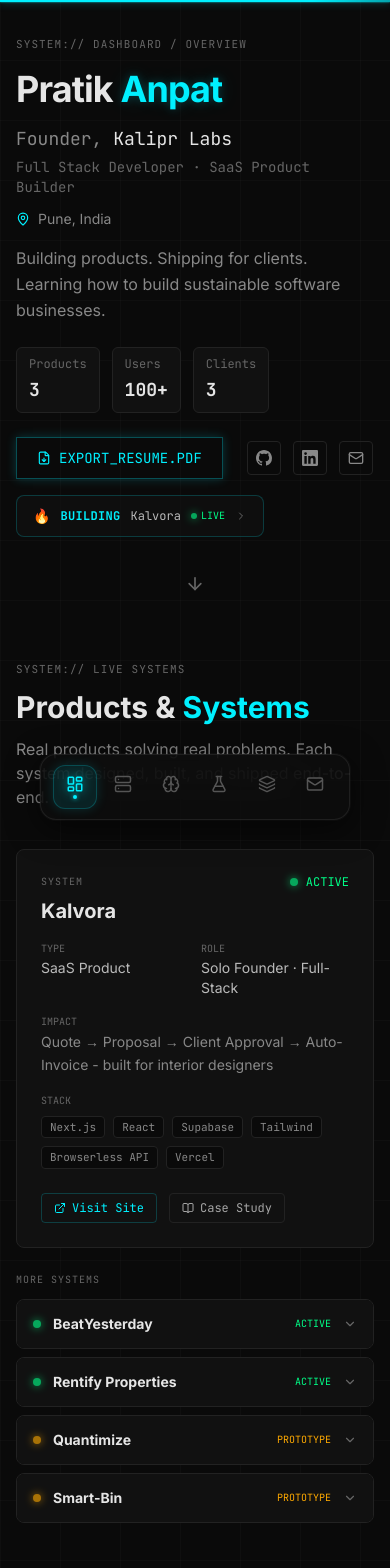
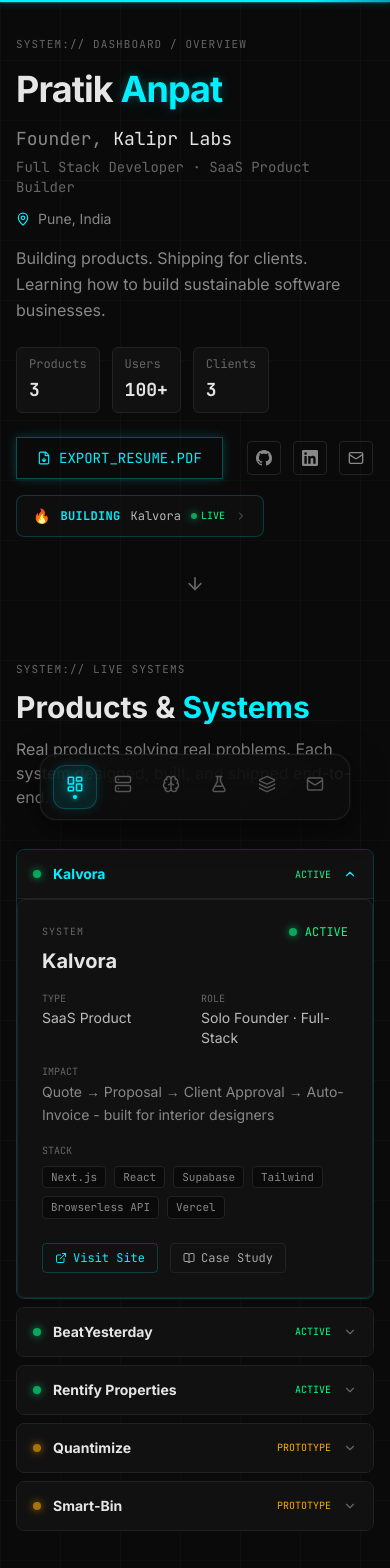
Before and after one commit to pratikanpat/Portfolio, a Next.js app: page / in a window 390 px wide. Shown: the top 1568 px of the page. Built offline with nearby package versions, Linux system fonts and the light colour scheme.

Commit message:
refactor: unified projects accordion — all in one container, Kalvora default open

```diff
--- a/src/components/SystemsSection.tsx
+++ b/src/components/SystemsSection.tsx
@@ -209,7 +209,7 @@ function CompactProjectRow({ project, index, isExpanded, onToggle }: CompactCard
 }
 
 export default function SystemsSection() {
-  const [expandedIndex, setExpandedIndex] = useState<number | null>(null);
+  const [expandedIndex, setExpandedIndex] = useState<number | null>(0);
 
   const handleToggle = (index: number) => {
     setExpandedIndex((prev) => (prev === index ? null : index));
@@ -243,17 +243,9 @@ export default function SystemsSection() {
         ))}
       </div>
 
-      {/* Mobile: First card full + rest as expandable accordion */}
-      <div className="md:hidden space-y-4">
-        {/* First project — full card */}
-        <SystemCard project={projects[0]} index={0} />
-
-        {/* Remaining projects — accordion (one open at a time) */}
-        <div className="space-y-2">
-          <div className="font-mono text-[10px] text-muted tracking-widest pt-2 pb-1">
-            MORE SYSTEMS
-          </div>
-          {projects.slice(1).map((project, i) => (
+      {/* Mobile: unified accordion (one open at a time, Kalvora default) */}
+      <div className="md:hidden space-y-2">
+        {projects.map((project, i) => (
           <CompactProjectRow
             key={project.name}
             project={project}
@@ -263,7 +255,6 @@ export default function SystemsSection() {
           />
         ))}
       </div>
-      </div>
     </section>
   );
 }
```
Lines whose indentation alone changed are shown as unchanged.
